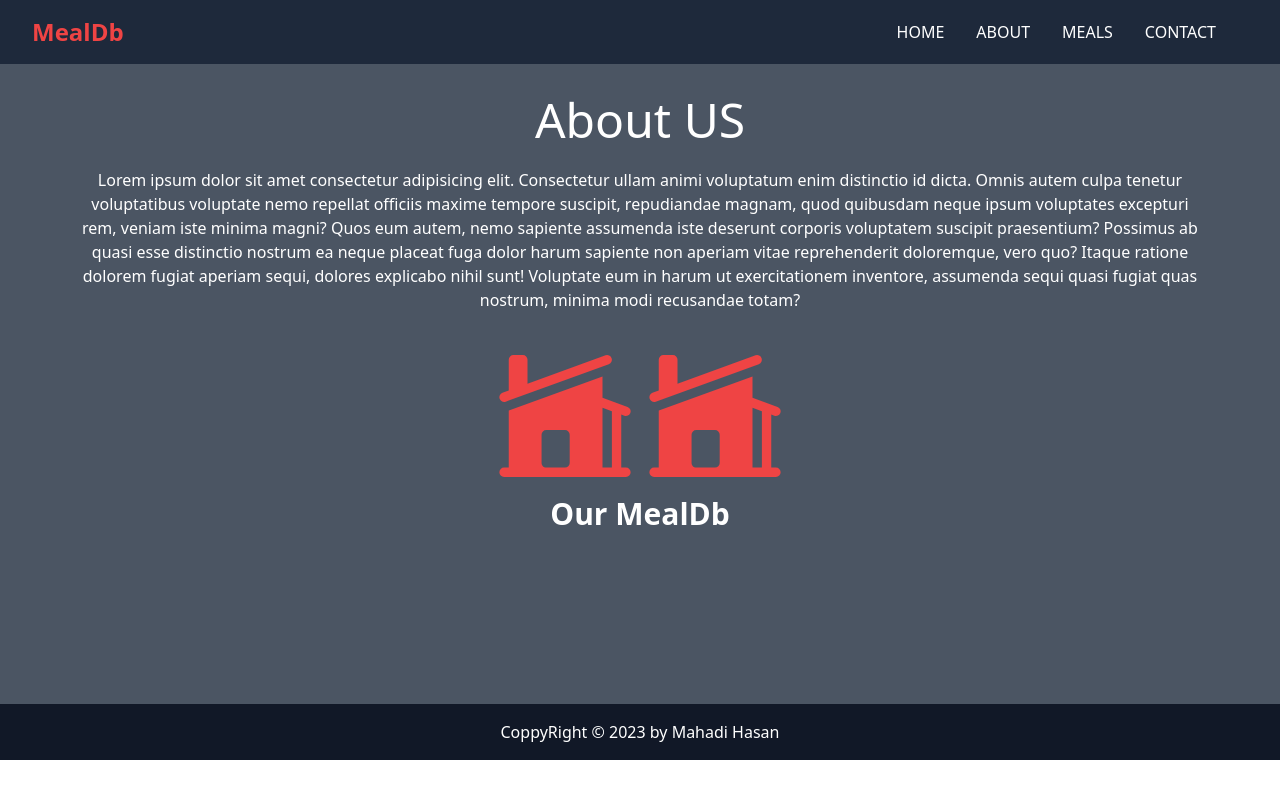
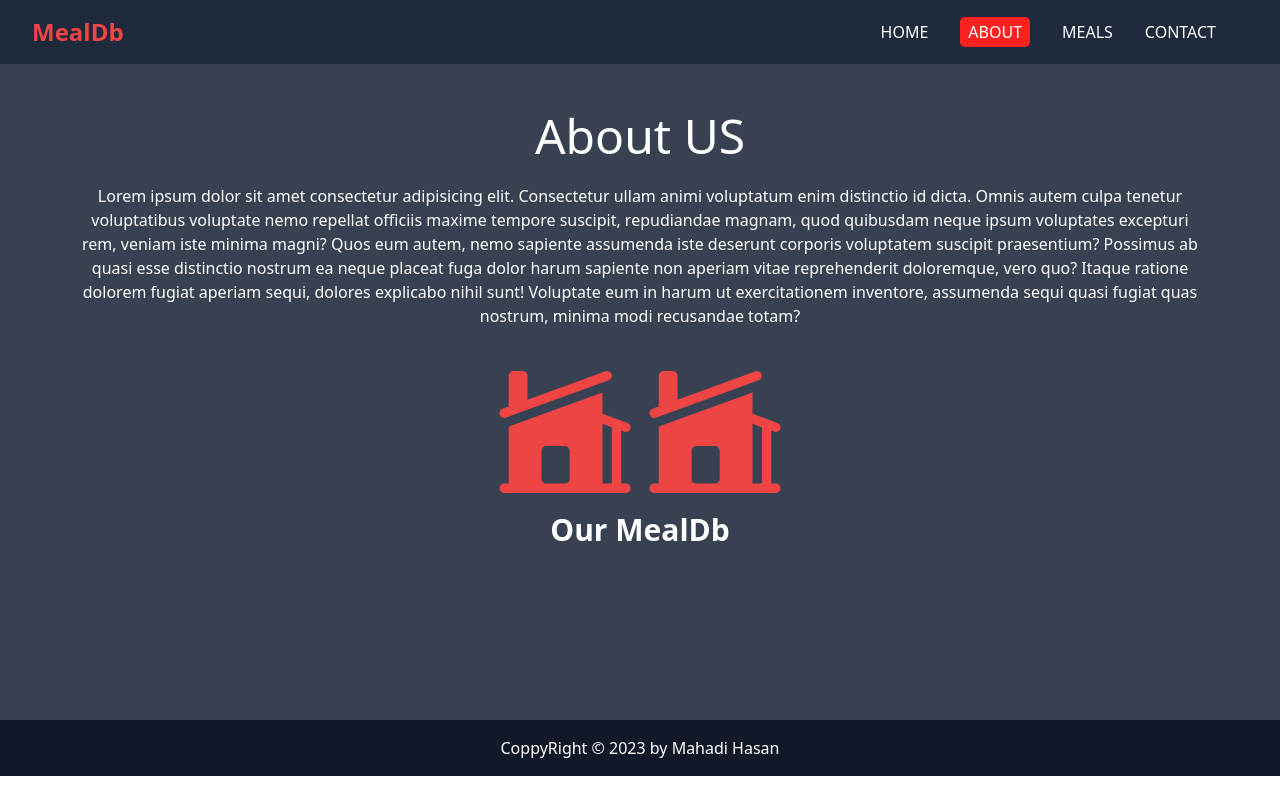
Before and after one commit to Mahadi90/meal-db-with-vite, a React (Vite) app: page /about in a window 1280 px wide. Built offline with nearby package versions, Linux system fonts and the light colour scheme.

Commit message:
loader and activelink added

```diff
--- a/src/About.jsx
+++ b/src/About.jsx
@@ -3,7 +3,7 @@ import { HomeModernIcon } from '@heroicons/react/24/solid'
 
 const About = () => {
     return (
-        <div className='bg-gray-600 h-[110vh] md:h-[80vh]'>
+        <div className='bg-gray-700 h-[110vh] md:h-[80vh]'>
             <h2 className='text-center font bold text-5xl text-white pt-8'>About US</h2>
             <p className='text-center px-2 md:px-12 lg:px-20 text-white pt-6'>Lorem ipsum dolor sit amet consectetur adipisicing elit. Consectetur ullam animi voluptatum enim distinctio id dicta. Omnis autem culpa tenetur voluptatibus voluptate nemo repellat officiis maxime tempore suscipit, repudiandae magnam, quod quibusdam neque ipsum voluptates excepturi rem, veniam iste minima magni? Quos eum autem, nemo sapiente assumenda iste deserunt corporis voluptatem suscipit praesentium? Possimus ab quasi esse distinctio nostrum ea neque placeat fuga dolor harum sapiente non aperiam vitae reprehenderit doloremque, vero quo? Itaque ratione dolorem fugiat aperiam sequi, dolores explicabo nihil sunt! Voluptate eum in harum ut exercitationem inventore, assumenda sequi quasi fugiat quas nostrum, minima modi recusandae totam?
             </p>
@@ -12,7 +12,7 @@ const About = () => {
             <HomeModernIcon className="h-40 w-40 text-red-500" />
 
             </div>
-            <p className='text-white text-3xl font-bold text-center'>Our MealDb</p>
+            <p className='text-3xl text-white font-bold text-center'>Our MealDb</p>
         </div>
     );
 };
--- /dev/null
+++ b/src/ActiveLink/ActiveLink.css
@@ -0,0 +1,5 @@
+.active{
+    background-color: rgb(253, 34, 34);
+    padding: 4px 8px;
+    border-radius: 5px;
+}
--- /dev/null
+++ b/src/ActiveLink/ActiveLink.jsx
@@ -0,0 +1,21 @@
+import React from 'react';
+import './ActiveLink.css'
+import { NavLink } from 'react-router-dom';
+
+const ActiveLink = ({to, children}) => {
+    return (
+        <div>
+
+       <NavLink
+       to={to}
+       className={({isActive}) => isActive ? 'active' : ''}
+       >
+
+        {children}
+       </NavLink>
+
+        </div>
+    );
+};
+
+export default ActiveLink;
--- a/src/App.jsx
+++ b/src/App.jsx
@@ -1,13 +1,17 @@
 import React from 'react';
-import { Outlet } from 'react-router-dom';
+import { Outlet, useNavigation } from 'react-router-dom';
 import Header from './Header';
 import Footer from './Footer';
 
 const App = () => {
+
+const navigation = useNavigation()
+
   return (
     <div>
 
       <Header/>
+      <div className='bg-gray-700 text-center font-bold text-red-600 pt-4 text-3xl'>{navigation.state === 'loading' ? 'Loading.....' : ''}</div>
       <Outlet/>
       <Footer/>
 
--- a/src/Header.jsx
+++ b/src/Header.jsx
@@ -1,5 +1,6 @@
 import React from 'react';
 import { Link } from 'react-router-dom';
+import ActiveLink from './ActiveLink/ActiveLink';
 
 const Header = () => {
     return (
@@ -9,10 +10,10 @@ const Header = () => {
     <Link className="text-2xl font-bold text-red-500">MealDb</Link>
   </div>
     <ul className="flex">
-      <Link className='mr-8 uppercase hover:text-slate-200' to='/'>Home</Link>
-      <Link className='mr-8 uppercase hover:text-slate-200' to='/about'>About</Link>
-      <Link className='mr-8 uppercase hover:text-slate-200' to='/meals'>Meals</Link>
-      <Link className='mr-8 uppercase hover:text-slate-200' to='/contact'>Contact</Link>
+      <li className='mr-8 uppercase hover:text-slate-200'><ActiveLink  to='/'>Home</ActiveLink></li>
+     <li className='mr-8 uppercase hover:text-slate-200'><ActiveLink  to='/about'>About</ActiveLink></li>
+      <li className='mr-8 uppercase hover:text-slate-200'><ActiveLink  to='/meals'>Meals</ActiveLink></li>
+     <li className='mr-8 uppercase hover:text-slate-200'><ActiveLink  to='/contact'>Contact</ActiveLink></li>
     </ul>
 </div>
         </div>
--- a/src/main.jsx
+++ b/src/main.jsx
@@ -33,6 +33,10 @@ const router = createBrowserRouter([
      {
       path: 'contact',
       element: <Contact/>
+     },
+     {
+      path: '*',
+      element: <div  className='text-7xl font bold text-center my-64'>404 Not Found</div>
      }
     ]
   }
```
